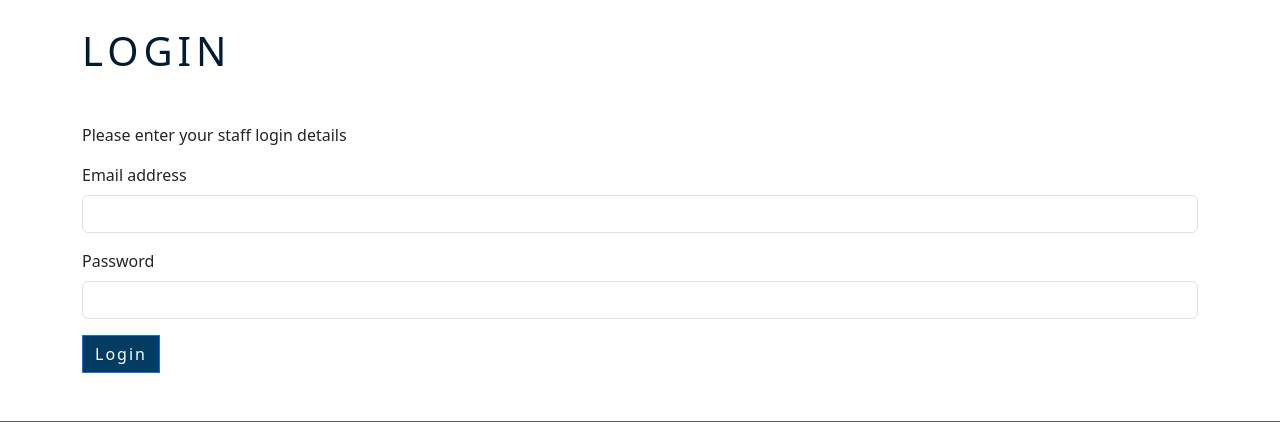
After one commit to lewis-worsley/aspire-architecture, a Django app: template staff/templates/staff/login.html in a window 1280 px wide. The commit adds this page. Shown: the part 203-625 px from the top of the page. Run offline with Django 3.2, Linux system fonts and the light colour scheme; the template is opened without the code that fills it, so the values that code supplies are empty; parts of the project's set-up code (start-up, migrations or seed data) failed here and were passed over; some libraries are stand-ins or nearby versions.

Commit message:
Login page connected (and designed) to website

```diff
--- a/aspire/urls.py
+++ b/aspire/urls.py
@@ -26,5 +26,5 @@ urlpatterns = [
     path('', home_view, name="home"),
     path('project/', include('project.urls', 'project')),
     path('staff/', include('django.contrib.auth.urls')),
-    path('staff/', include('staff.urls,')),
+    path('staff/', include('staff.urls')),
 ]
--- /dev/null
+++ b/staff/templates/staff/login.html
@@ -0,0 +1,28 @@
+{% extends 'base.html' %}
+
+{% block content %}
+
+<div class="container my-5">
+    <h1 class="mb-5">Login</h1>
+
+    <form method="POST" enctype="multipart/form-data">{% csrf_token %}
+
+        <p>Please enter your staff login details</p>
+
+        <div class="mb-3">
+            <label for="workEmail" class="form-label">Email address</label>
+            <input type="email" class="form-control" name="email" id="workEmail" aria-describedby="emailHelp">
+        </div>
+
+        <div class="mb-3">
+            <label for="workPassword" class="form-label">Password</label>
+            <input type="password" class="form-control" name="password" id="workPassword">
+        </div>
+
+        <button type="submit" class="btn btn-primary">Login</button>
+
+    </form>
+
+</div>
+
+{% endblock content %}
--- a/staff/urls.py
+++ b/staff/urls.py
@@ -2,6 +2,8 @@ from django.urls import path
 
 from . import views
 
+
+
 urlpatterns = [
-
+    path('login_staff_user', views.login_staff_user, name='login')
 ]
--- a/templates/snippets/footer.html
+++ b/templates/snippets/footer.html
@@ -51,6 +51,9 @@
                 </p>
             </div>
 
+            <div>
+                <a href="{% url 'login' %}">Employee login</a>
+            </div>
         </div>
 
     </div>
```
